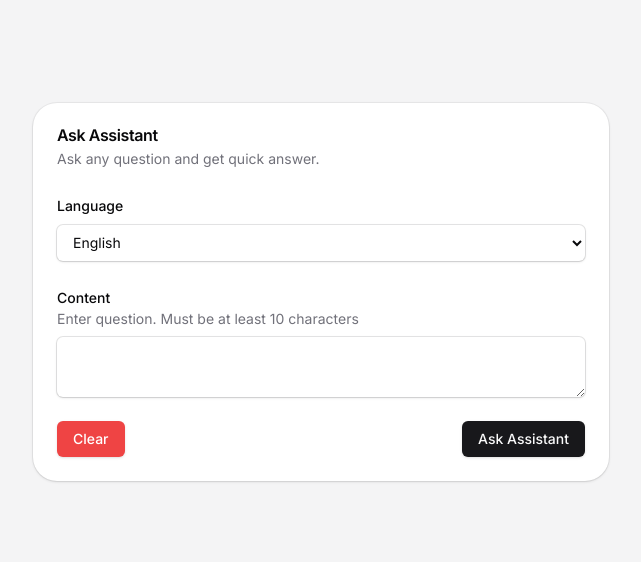
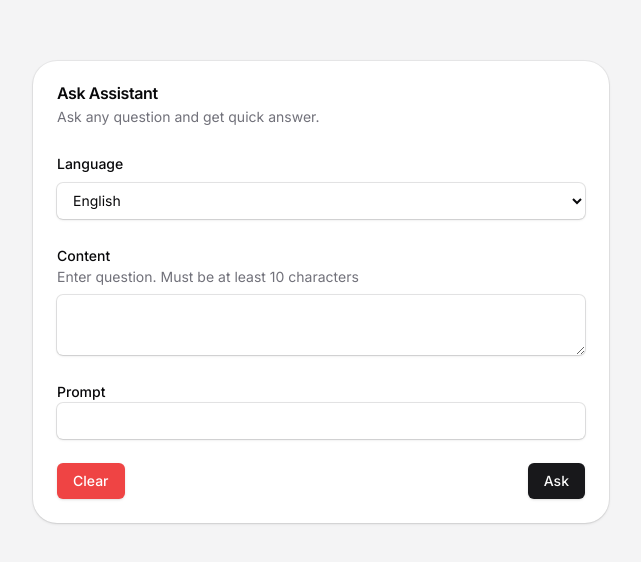
Before and after one commit to ahaouem/wcc2024, a Next.js app: page / in a window 1280 px wide. Shown: the part 108-670 px from the top of the page, without its empty margins (319-960 px from the left). Built offline with nearby package versions, Linux system fonts and the light colour scheme.

Commit message:
feat: clear button only clears textarea

```diff
--- a/app/questionnaire-form.tsx
+++ b/app/questionnaire-form.tsx
@@ -6,6 +6,7 @@ export default function QuestionnaireForm() {
   const [assistantResponse, setAssistantResponse] = useState("");
   const [selectedLanguage, setSelectedLanguage] = useState("en");
   const [userInput, setUserInput] = useState("");
+  const [prompt, setPrompt] = useState("");
 
   async function handleSubmit(event: React.FormEvent<HTMLFormElement>) {
     setAssistantResponse("");
@@ -28,8 +29,7 @@ export default function QuestionnaireForm() {
           method: "POST",
           headers: {
             "Content-Type": "application/json",
-            Authorization:
-              "Bearer",
+            Authorization: "Bearer ",
           },
           body: JSON.stringify({
             model: "gpt-3.5-turbo",
@@ -43,7 +43,7 @@ export default function QuestionnaireForm() {
               },
               {
                 role: "user",
-                content: content,
+                content: `${prompt} ${content}`,
               },
             ],
           }),
@@ -107,6 +107,21 @@ export default function QuestionnaireForm() {
           />
         </fieldset>
 
+        <fieldset>
+          <label
+            htmlFor="prompt"
+            className="text-sm font-medium leading-none mb-1">
+            Prompt
+          </label>
+          <input
+            className="flex w-full rounded-md ring-1 ring-zinc-950/10 bg-transparent px-3 py-2 text-sm shadow placeholder:text-zinc-500"
+            type="text"
+            name="prompt"
+            value={prompt}
+            onChange={(e) => setPrompt(e.target.value)}
+          />
+        </fieldset>
+
         <div className="flex justify-between items-center">
           <button
             className="h-9 px-4 inline-flex items-center justify-center whitespace-nowrap rounded-md text-sm font-medium transition-colors bg-red-500 text-white shadow hover:bg-red-600"
@@ -117,7 +132,7 @@ export default function QuestionnaireForm() {
           <button
             className="h-9 px-4 py-2 inline-flex items-center justify-center whitespace-nowrap rounded-md text-sm font-medium transition-colors bg-zinc-900 text-zinc-50 shadow hover:bg-zinc-900/90"
             type="submit">
-            Ask Assistant
+            Ask
           </button>
         </div>
       </form>
@@ -125,7 +140,7 @@ export default function QuestionnaireForm() {
         <div className="mt-4 space-y-3">
           <div className="flex items-center justify-between gap-4">
             <h3 className="font-semibold leading-none tracking-tight">
-              Assistant Answer
+              Result
             </h3>
             <button
               className="inline-flex items-center justify-center whitespace-nowrap font-medium transition-colors hover:bg-zinc-100 hover:text-zinc-900 h-8 rounded-md px-3 text-xs"
```
